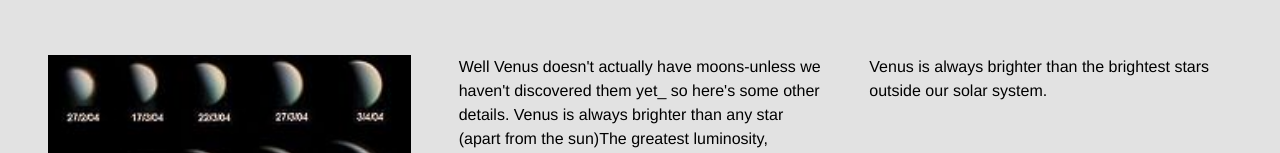
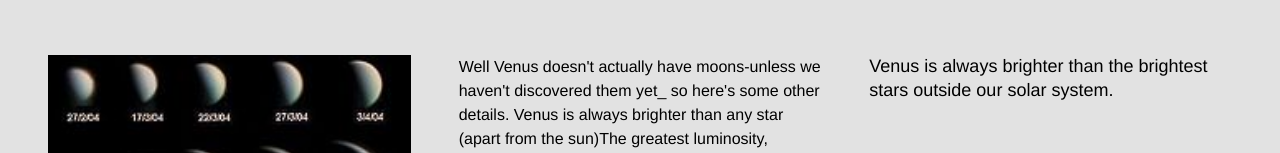
Before and after one commit to stevebickram/dsn1675-planet-website, a plain HTML site: page moons.html in a window 1280 px wide. Shown: the part 721-874 px from the top of the page. Drawn offline with Linux system fonts and the light colour scheme.

Commit message:
increase text size in discovery section

```diff
--- a/moons.html
+++ b/moons.html
@@ -78,7 +78,7 @@
             <p>Well Venus doesn't actually have moons-unless we haven't discovered them yet_ so here's some other details. Venus is always brighter than any star (apart from the sun)The greatest luminosity, apparent magnitude −4.9,[9] occurs during crescent phase when it is near Earth. Venus fades to about magnitude −3 when it is backlit by the Sun.[8] The planet is bright enough to be seen in a mid-day clear sky,[90] and it can be easy to see when the Sun is low on the horizon. As an inferior planet, it always lies within about 47° of the Sun.</p>
         </div>
         <div class="unit unit-xs-1 unit-s-1 unit-m-1-2 unit-l-1-3 gutter">
-            <p>Venus is always brighter than the brightest stars outside our solar system. </p>
+            <p class="mega">Venus is always brighter than the brightest stars outside our solar system. </p>
         </div>
         </div>
     </div>
```
